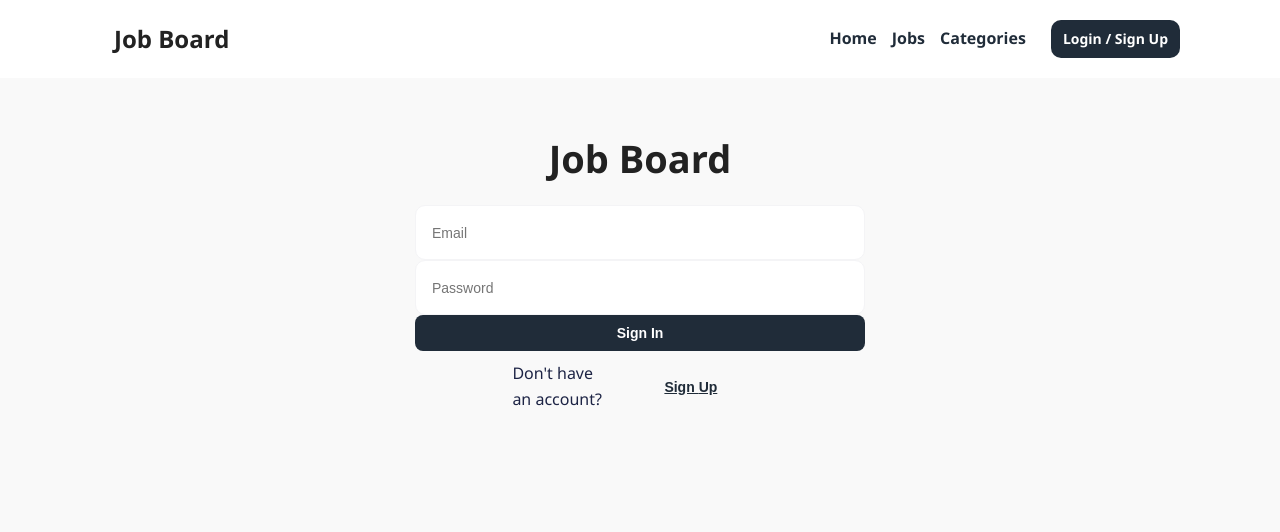
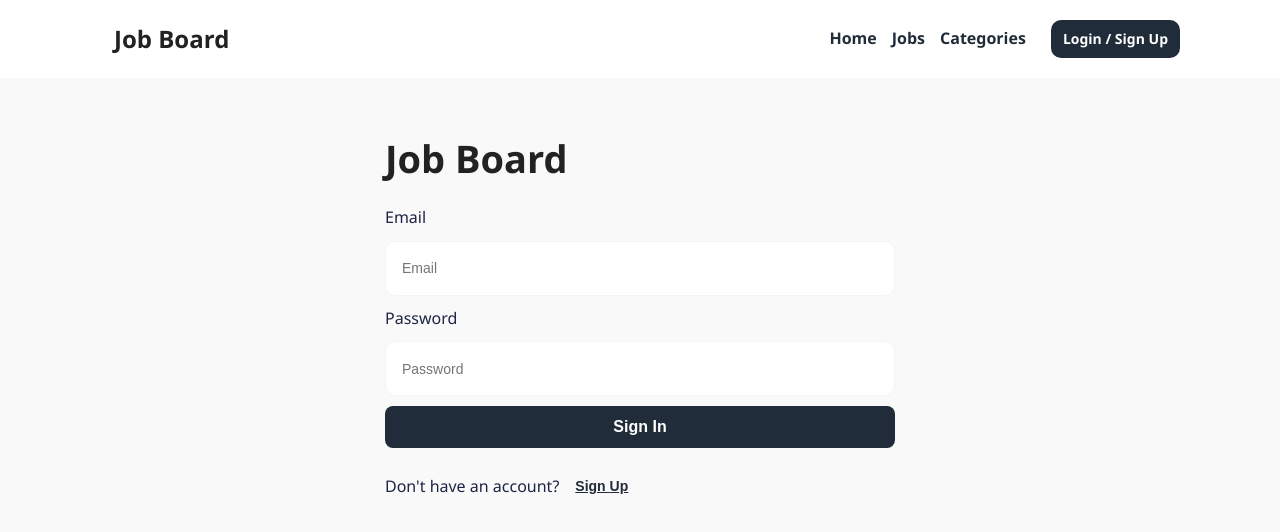
Before and after one commit to Jon-Felipe/Job-Board-React, a React (Vite) app: page /login in a window 1280 px wide. Shown: the top 532 px of the page. Built offline with nearby package versions, Linux system fonts and the light colour scheme.

Commit message:
refactored login page to use styled components

```diff
--- a/src/pages/Login/LoginPage.module.css
+++ /dev/null
@@ -1,30 +0,0 @@
-.login {
-  display: flex;
-  flex-direction: column;
-  align-items: center;
-  justify-content: center;
-  padding: 40px 20px;
-}
-
-.title {
-  text-transform: capitalize;
-  margin-top: 10px;
-  font-size: 38px;
-  font-weight: 700;
-}
-
-.form {
-  width: 100%;
-  max-width: 450px;
-}
-
-.signUp {
-  display: flex;
-  align-items: center;
-  column-gap: 4px;
-  margin-top: 10px;
-
-  p {
-    margin-bottom: 0;
-  }
-}
--- /dev/null
+++ b/src/pages/Login/LoginPage.styles.tsx
@@ -0,0 +1,47 @@
+import styled from 'styled-components';
+
+export const LoginPageContainer = styled.main`
+  padding: 40px 20px;
+  max-width: 550px;
+  margin: 0 auto;
+
+  .title {
+    text-transform: capitalize;
+    margin-top: 10px;
+    font-size: 38px;
+    font-weight: 700;
+  }
+`;
+
+export const FormContainer = styled.form`
+  display: flex;
+  flex-direction: column;
+  row-gap: 10px;
+  width: 100%;
+`;
+
+export const FormActions = styled.div`
+  display: flex;
+  align-items: center;
+  column-gap: 4px;
+  margin-top: 20px;
+
+  p {
+    margin-bottom: 0;
+  }
+
+  .button {
+    max-width: 100px;
+  }
+`;
+
+export const FlexContainer = styled.div`
+  display: flex;
+  flex-direction: column;
+  row-gap: 10px;
+
+  @media screen and (min-width: 768px) {
+    flex-direction: row;
+    column-gap: 10px;
+  }
+`;
--- a/src/pages/Login/LoginPage.tsx
+++ b/src/pages/Login/LoginPage.tsx
@@ -7,8 +7,13 @@ import Button from '../../components/ui/Button/Button';
 import Input from '../../components/ui/Input/Input';
 
 // extras
-import styles from './LoginPage.module.css';
 import { addUser } from '../../features/user/userSlice';
+import {
+  FlexContainer,
+  FormActions,
+  FormContainer,
+  LoginPageContainer,
+} from './LoginPage.styles';
 
 interface ISignUpDetails {
   firstName: string;
@@ -81,13 +86,14 @@ function LoginPage() {
   }
 
   return (
-    <main className={styles.login}>
-      <h3 className={styles.title}>Job Board</h3>
-      <form className={styles.form} onSubmit={handleSubmit}>
+    <LoginPageContainer>
+      <h3 className='title'>Job Board</h3>
+      <FormContainer onSubmit={handleSubmit}>
         {isSignUp && (
-          <>
+          <FlexContainer>
             <Input
               type='text'
+              label='First Name'
               name='firstName'
               value={signUpDetails.firstName}
               placeholder='First Name'
@@ -95,15 +101,17 @@ function LoginPage() {
             />
             <Input
               type='text'
+              label='Last Name'
               name='lastName'
               value={signUpDetails.lastName}
               placeholder='Last Name'
               onChange={handleOnChange}
             />
-          </>
+          </FlexContainer>
         )}
         <Input
           type='email'
+          label='Email'
           name='email'
           value={signUpDetails.email}
           placeholder='Email'
@@ -111,6 +119,7 @@ function LoginPage() {
         />
         <Input
           type='password'
+          label='Password'
           name='password'
           value={signUpDetails.password}
           placeholder='Password'
@@ -119,18 +128,20 @@ function LoginPage() {
         {isSignUp && (
           <Input
             type='password'
+            label='Confirm Password'
             name='confirmPassword'
             value={signUpDetails.confirmPassword}
             placeholder='Confirm Password'
             onChange={handleOnChange}
           />
         )}
-        <Button type='submit' variant='primary'>
+        <Button type='submit' variant='primary' size='large'>
           Sign {isSignUp ? 'Up' : 'In'}
         </Button>
-      </form>
-      <div className={styles.signUp}>
+      </FormContainer>
+      <FormActions className='form-actions'>
         <p>{isSignUp ? 'Already' : "Don't"} have an account?</p>
+        <div className='button'>
           <Button
             type='button'
             variant='text'
@@ -139,7 +150,8 @@ function LoginPage() {
             Sign {isSignUp ? 'In' : 'Up'}
           </Button>
         </div>
-    </main>
+      </FormActions>
+    </LoginPageContainer>
   );
 }
 
```
Lines whose indentation alone changed are shown as unchanged.
